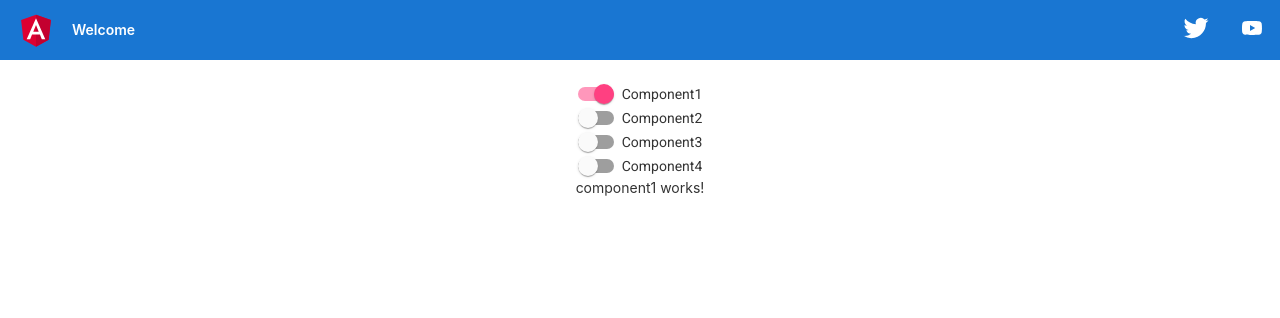
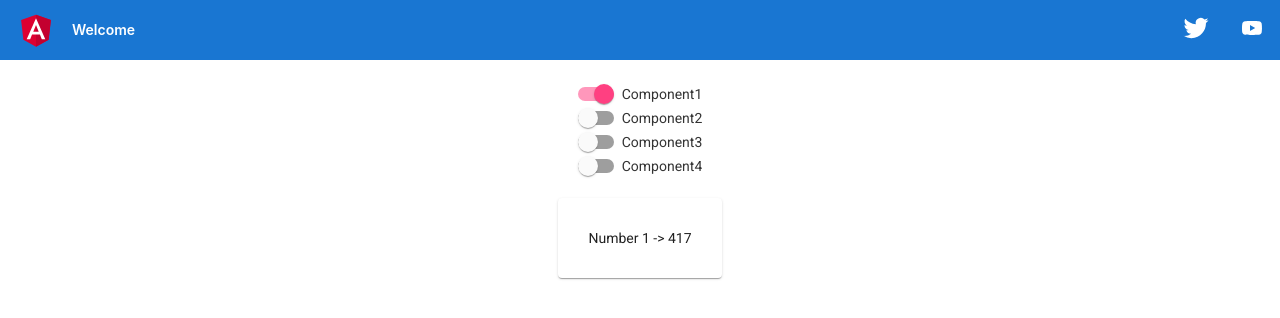
Before and after one commit to FelipeJSousa/Angular-services-intro, an Angular app: page / in a window 1280 px wide. Both pictures are taken after a click on the label "Component1". Shown: the top 318 px of the page. Built offline with nearby package versions, Linux system fonts and the light colour scheme.

Commit message:
Created providers to service injection in components also module

```diff
--- a/src/app/app.module.ts
+++ b/src/app/app.module.ts
@@ -2,6 +2,7 @@ import { NgModule } from '@angular/core';
 import { BrowserModule } from '@angular/platform-browser';
 
 import { MatSlideToggleModule } from '@angular/material/slide-toggle'
+
 
 import { AppComponent } from './app.component';
 import { BrowserAnimationsModule } from '@angular/platform-browser/animations';
@@ -17,7 +18,7 @@ import { Module2Module } from './module2/module2.module'
     BrowserAnimationsModule,
     MatSlideToggleModule,
     Module1Module,
-    Module2Module
+    Module2Module,
   ],
   providers: [],
   bootstrap: [AppComponent]
--- a/src/app/module1/component1/component1.component.css
+++ b/src/app/module1/component1/component1.component.css
@@ -0,0 +1,4 @@
+mat-card{
+    padding: 30px;
+    margin: 20px;
+}
--- a/src/app/module1/component1/component1.component.html
+++ b/src/app/module1/component1/component1.component.html
@@ -1 +1,3 @@
-<p>component1 works!</p>
+<mat-card>
+    <p>Number 1 -> {{num}}</p>
+</mat-card>
--- a/src/app/module1/component1/component1.component.ts
+++ b/src/app/module1/component1/component1.component.ts
@@ -1,15 +1,24 @@
 import { Component, OnInit } from '@angular/core';
+import { Service1 } from '../service1.service';
 
 @Component({
   selector: 'app-component1',
   templateUrl: './component1.component.html',
-  styleUrls: ['./component1.component.css']
+  styleUrls: ['./component1.component.css'],
+  // providers: [Service1]
 })
 export class Component1Component implements OnInit {
 
-  constructor() { }
+  num = 0;
+
+  constructor(
+    private _service1 : Service1
+  ) {
+
+  }
 
   ngOnInit(): void {
+    this.num = this._service1.number;
   }
 
 }
--- a/src/app/module1/component2/component2.component.css
+++ b/src/app/module1/component2/component2.component.css
@@ -0,0 +1,4 @@
+mat-card{
+    padding: 30px;
+    margin: 20px;
+}
--- a/src/app/module1/component2/component2.component.html
+++ b/src/app/module1/component2/component2.component.html
@@ -1 +1,3 @@
-<p>component2 works!</p>
+<mat-card>
+    <p>Number 2 -> {{num}}</p>
+</mat-card>
--- a/src/app/module1/component2/component2.component.ts
+++ b/src/app/module1/component2/component2.component.ts
@@ -1,13 +1,22 @@
 import { Component, OnInit } from '@angular/core';
+import { Service1 } from '../service1.service';
 
 @Component({
   selector: 'app-component2',
   templateUrl: './component2.component.html',
-  styleUrls: ['./component2.component.css']
+  styleUrls: ['./component2.component.css'],
+  // providers: [Service1]
 })
 export class Component2Component implements OnInit {
 
-  constructor() { }
+  num = 0;
+
+  constructor(
+    private _service1 : Service1
+  ) {
+    this.num = _service1.number;
+
+  }
 
   ngOnInit(): void {
   }
--- /dev/null
+++ b/src/app/module1/service1.service.ts
@@ -0,0 +1,10 @@
+import { Injectable } from "@angular/core";
+
+@Injectable()
+export class Service1{
+    public number: number;
+    constructor () {
+        this.number = Math.round(Math.random()*1000);
+        console.log(`Service1 constructor()`)
+    }
+}
```
Also changed, not shown: src/app/module1/module1.module.ts (+6 -2 lines).
